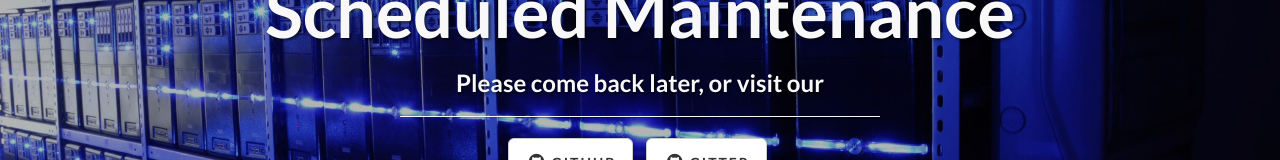
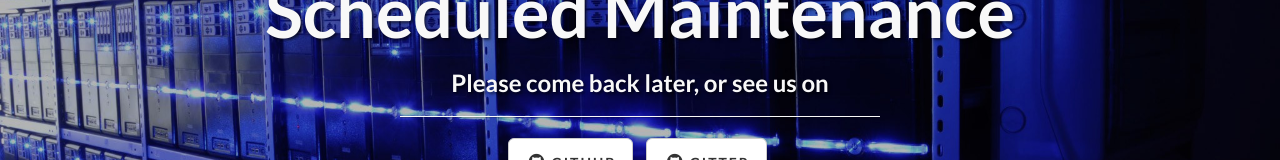
Before and after one commit to ZensorHub/failover-landing-page, a plain HTML site: page index.html in a window 1280 px wide. Shown: the part 305-465 px from the top of the page. Drawn offline with nearby package versions, Linux system fonts and the light colour scheme.

Commit message:
improve wording

```diff
--- a/index.html
+++ b/index.html
@@ -24,7 +24,7 @@
                 <div class="col-lg-12">
                     <div class="intro-message">
                         <h1>Scheduled Maintenance</h1>
-                        <h3>Please come back later, or visit our</h3>
+                        <h3>Please come back later, or see us on</h3>
                         <hr class="intro-divider">
                         <ul class="list-inline intro-social-buttons">
                             <li>
```
